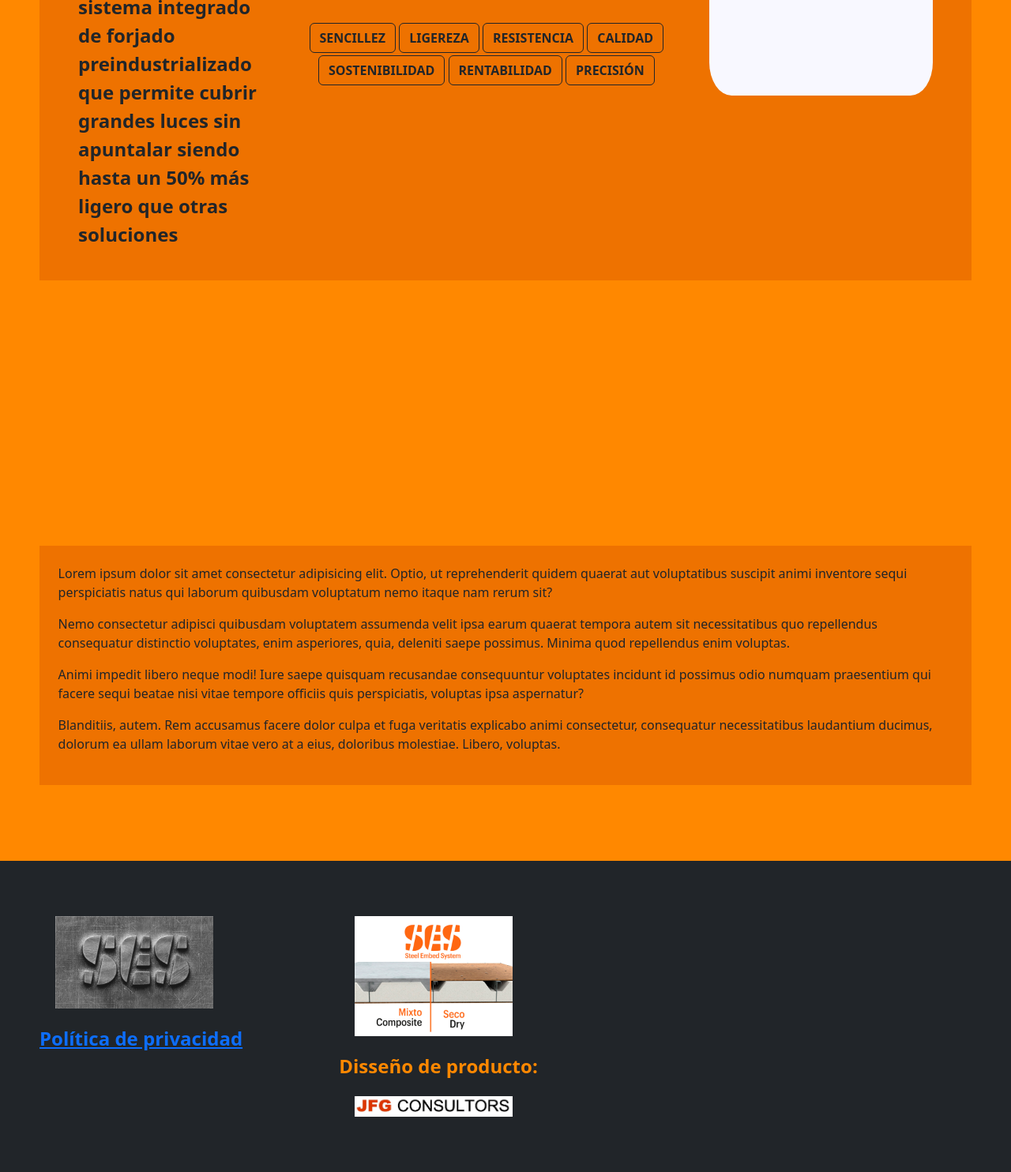
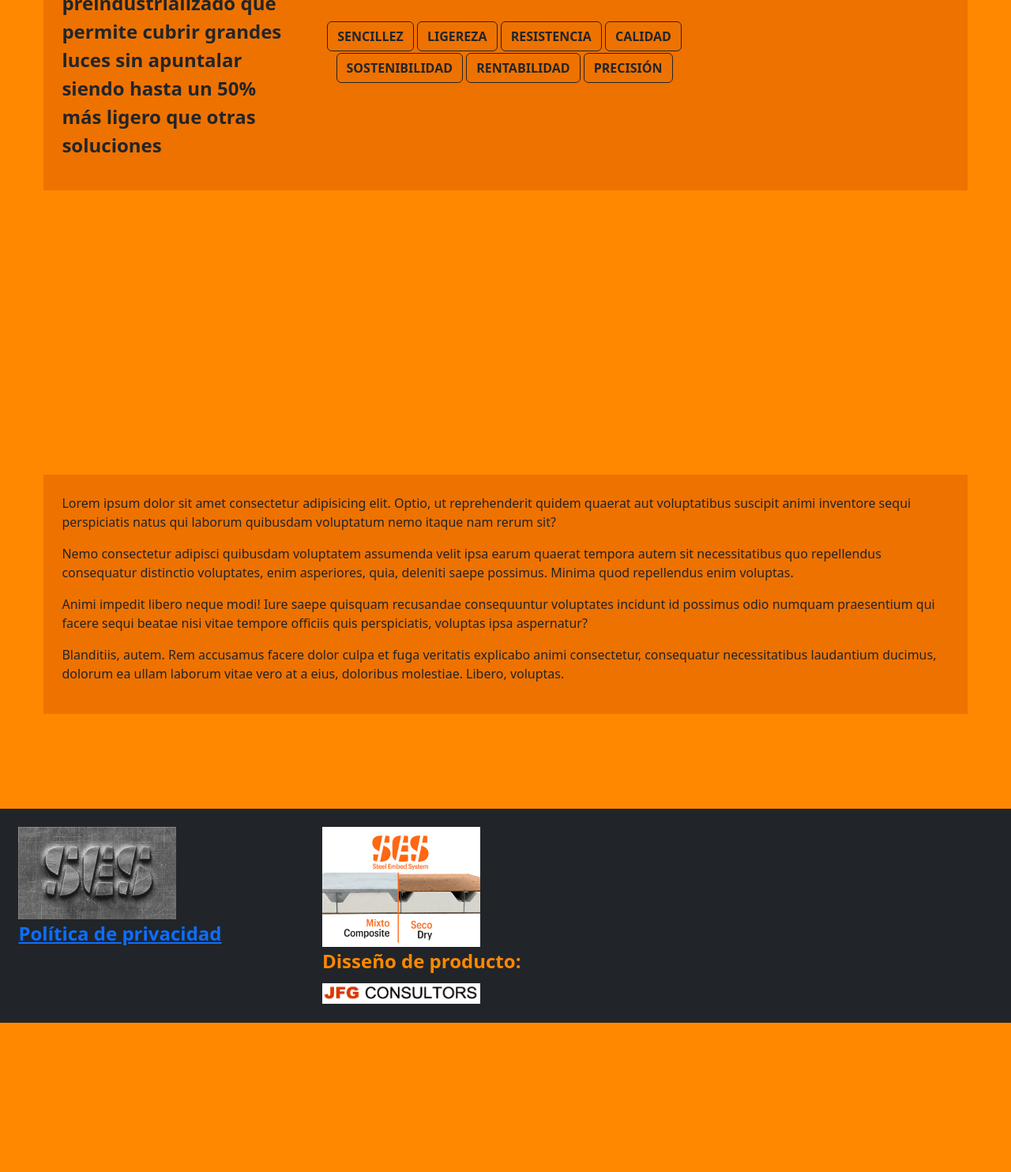
Before and after one commit to Mikigb77/SES-SYS, a PHP site: page / in a window 1280 px wide. Shown: the part 1490-2974 px from the top of the page at 79% size. After the commit the page ends 2785 px from the top, so only its background shows below. Run offline with PHP 8.4, Linux system fonts and the light colour scheme.

Commit message:
all inline-block
Signed-off-by: Mikigb77 <miquelgarcia.alu@gmail.com>

```diff
--- a/public/app.css
+++ b/public/app.css
@@ -1,27 +1,6 @@
-@keyframes messy {
-  from {
-    top: -100px;
-    right: -100px;
-  }
-  to {
-    top: 0px;
-    right: 0px;
-  }
-}
-@keyframes messy2 {
-  from {
-    top: -200px;
-    right: 200px;
-  }
-  to {
-    top: -100px;
-    right: 10px;
-  }
-}
-
 body {
   background-color: rgb(255, 136, 0);
-  padding: 50px;
+  padding: 4.3%;
 }
 video {
   width: 100%;
@@ -30,18 +9,16 @@ video {
 .MySection {
   padding: 2%;
   background-color: rgba(234, 109, 0, 0.799);
-  display: inline-block;
+  display: block;
   width: 100%;
-}
-img {
-  margin: 20px;
+  height: fit-content;
 }
 .MyFooter {
-  margin-left: -50px;
-  margin-right: -50px;
-  margin-bottom: -67px;
+  margin-left: -4.7%;
+  margin-right: -4.7%;
+  margin-bottom: -5%;
   /*background-image: url(/media/images/footer-background.jpg);*/
   background-color: #212529;
   color: whitesmoke;
-  padding: 50px;
+  padding: 2%;
 }
--- a/views/pages/main.php
+++ b/views/pages/main.php
@@ -27,10 +27,10 @@ section_end($sectionID);
     <br>
     <h3 style="text-align:center;">Descubre otra alternativa a los sistemas de forjado tradicionales</h3>
     <br>
-    <div style="display:inline-block; width:25%; vertical-align:top; margin-top:-1.2%; margin-right:-2%;">
-        <img src="/media/images/SES Steel Embed System - Foto expo.jpg" alt="..." style="width:300px; border-radius:10%;">
+    <div style="display:inline-block; width:25%; vertical-align:top;">
+        <img src="/media/images/SES Steel Embed System - Foto expo.jpg" alt="..." style="width:100%; border-radius:10%;">
         <font size="+2">
-            <p style="text-align:justif; margin-left:9%;margin-right:9%;"><b>
+            <p style="text-align:justif; display:inline-block"><b>
                     SES el nuevo sistema integrado de forjado preindustrializado que permite cubrir grandes luces sin apuntalar siendo hasta un 50% más ligero que otras soluciones</b>
             </p>
         </font>
@@ -40,7 +40,7 @@ section_end($sectionID);
             <source src="/media/videos/SES_compressed.mp4" type="video/mp4">
         </video>
         <br><br>
-        <div style="text-align:center;">
+        <div style="text-align:center; display:inline-block;">
             <button type="button" class="btn btn-outline-dark" style="text-align:center;margin-bottom:0.5%;" onmouseover="changeText(1);"><b>SENCILLEZ</b></button>
             <button type="button" class="btn btn-outline-dark" style="text-align:center;margin-bottom:0.5%;" onmouseover="changeText(2);"><b>LIGEREZA</b></button>
             <button type="button" class="btn btn-outline-dark" style="text-align:center;margin-bottom:0.5%;" onmouseover="changeText(3);"><b>RESISTENCIA</b></button>
@@ -50,7 +50,7 @@ section_end($sectionID);
             <button type="button" class="btn btn-outline-dark" style="text-align:center;margin-bottom:0.5%;" onmouseover="changeText(7);"><b>PRECISIÓN</b></button>
         </div>
     </div>
-    <div style="display:inline-block; background-color:ghostwhite; width:25%; height:420px; border-radius:10%; padding:20px;align-self:flex-end;">
+    <div style="display:inline-block; background-color:ghostwhite; width:25%; height:auto; border-radius:10%; padding:20px;align-self:flex-end;">
         <font size="+1">
             <p id="description-text"></p>
         </font>
```
